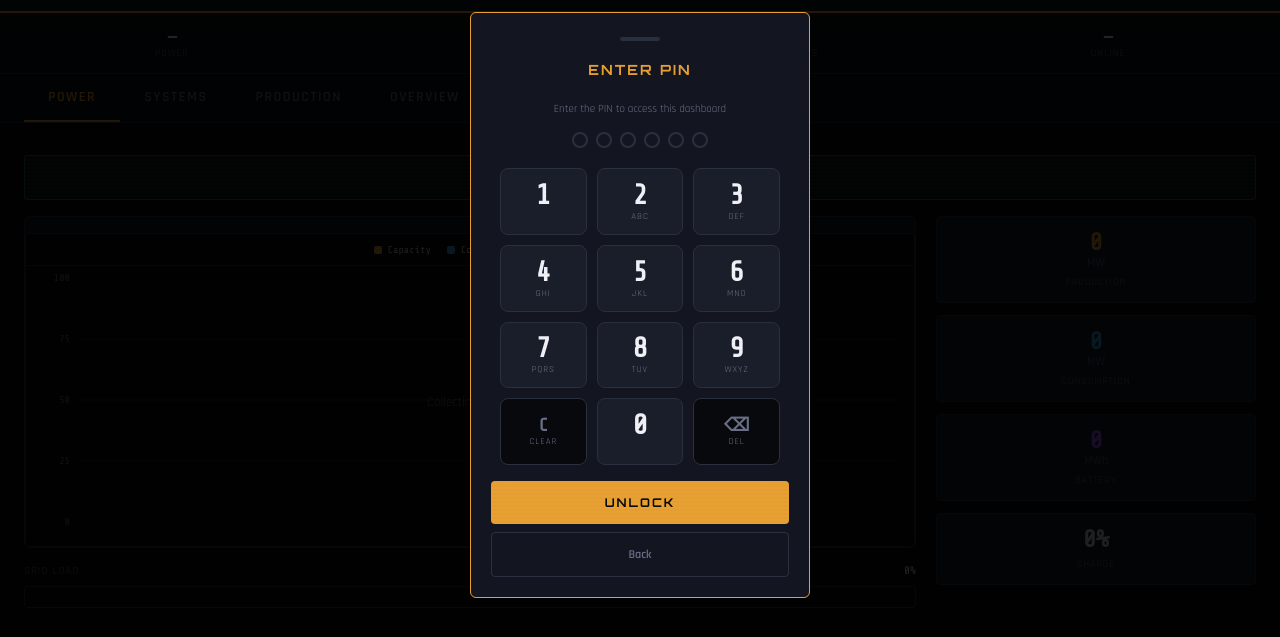
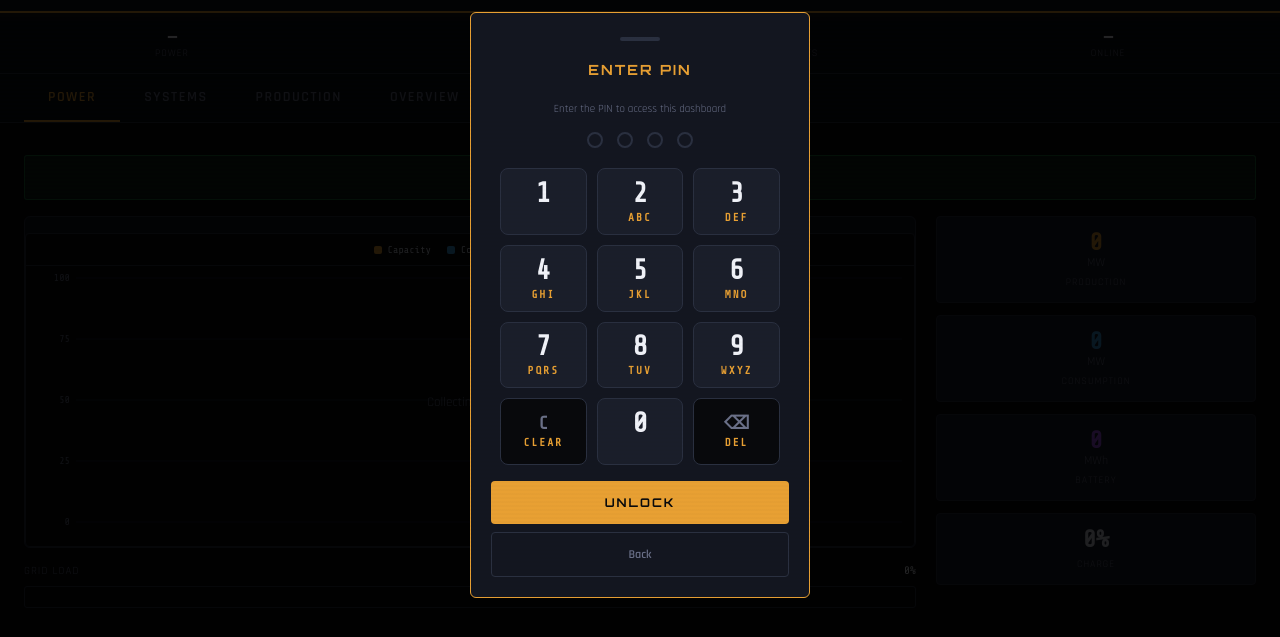
Before and after one commit to SimplyAG/satisfactory-remote-monitor, a plain HTML site: page index.html in a window 1280 px wide. Shown: the part 55-692 px from the top of the page. Drawn offline with nearby package versions, Linux system fonts and the light colour scheme.

Commit message:
Fix PIN to 4 digits, improve letter visibility

```diff
--- a/index.html
+++ b/index.html
@@ -1198,11 +1198,12 @@
   }
 
   .key-btn .key-letters {
-    font-family: 'Rajdhani', sans-serif;
-    font-size: 9px;
-    color: var(--text-dim);
-    letter-spacing: 1px;
-    margin-top: 2px;
+    font-family: 'Share Tech Mono', monospace;
+    font-size: 11px;
+    font-weight: 600;
+    color: var(--ficsit-orange);
+    letter-spacing: 2px;
+    margin-top: 4px;
   }
 
   .key-btn.key-fn {
@@ -1688,9 +1689,7 @@
       </p>
 
       <!-- PIN Display -->
-      <div id="pinDisplay" style="display:flex; justify-content:center; gap:8px; margin-bottom:20px;">
-        <div class="pin-dot"></div>
-        <div class="pin-dot"></div>
+      <div id="pinDisplay" style="display:flex; justify-content:center; gap:14px; margin-bottom:20px;">
         <div class="pin-dot"></div>
         <div class="pin-dot"></div>
         <div class="pin-dot"></div>
```
